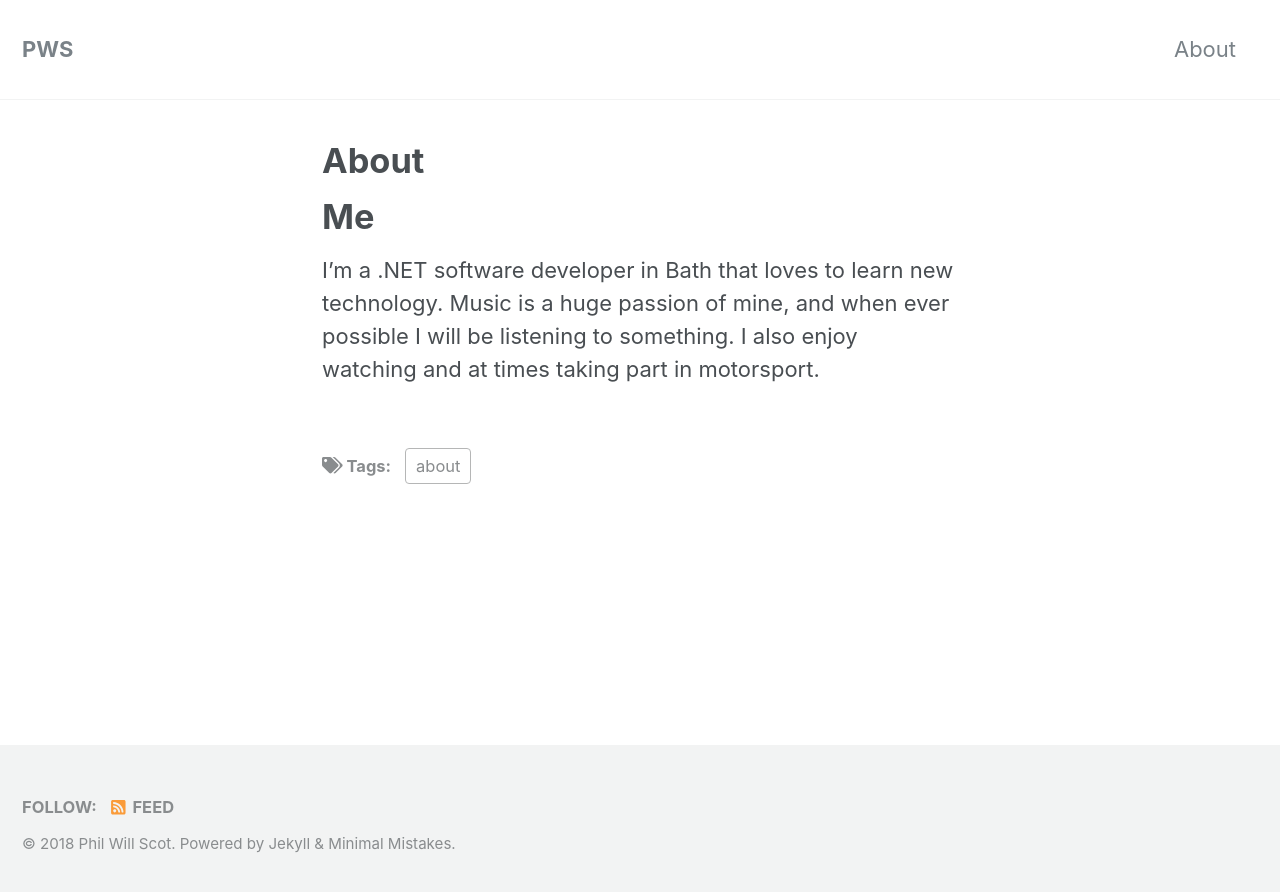
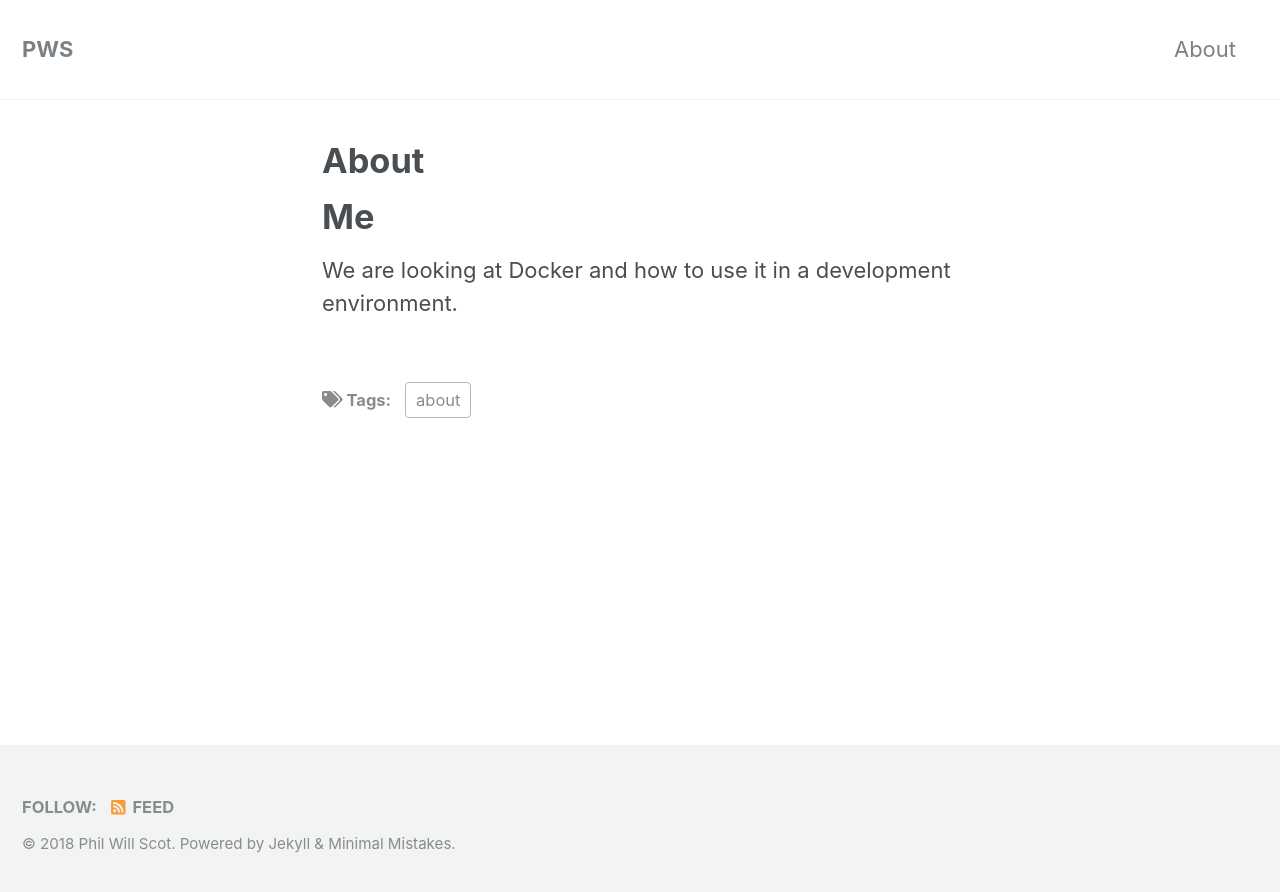
Before and after one commit to BenchProjects/PWS-Blog, a Jekyll site: the page built from _pages/about.md, in a window 1280 px wide. Shown: the top 892 px of the page. Built offline with Jekyll 4.4.1, drawn with Linux system fonts in a browser that asks for light colours; nearby versions of some CDN libraries.

Commit message:
Updated about page

```diff
--- a/_pages/about.md
+++ b/_pages/about.md
@@ -9,4 +9,4 @@ tags:
 
 # Me
 
-I'm a .NET software developer in Bath that loves to learn new technology. Music is a huge passion of mine, and when ever possible I will be listening to something. I also enjoy watching and at times taking part in motorsport.
+We are looking at Docker and how to use it in a development environment.
```
